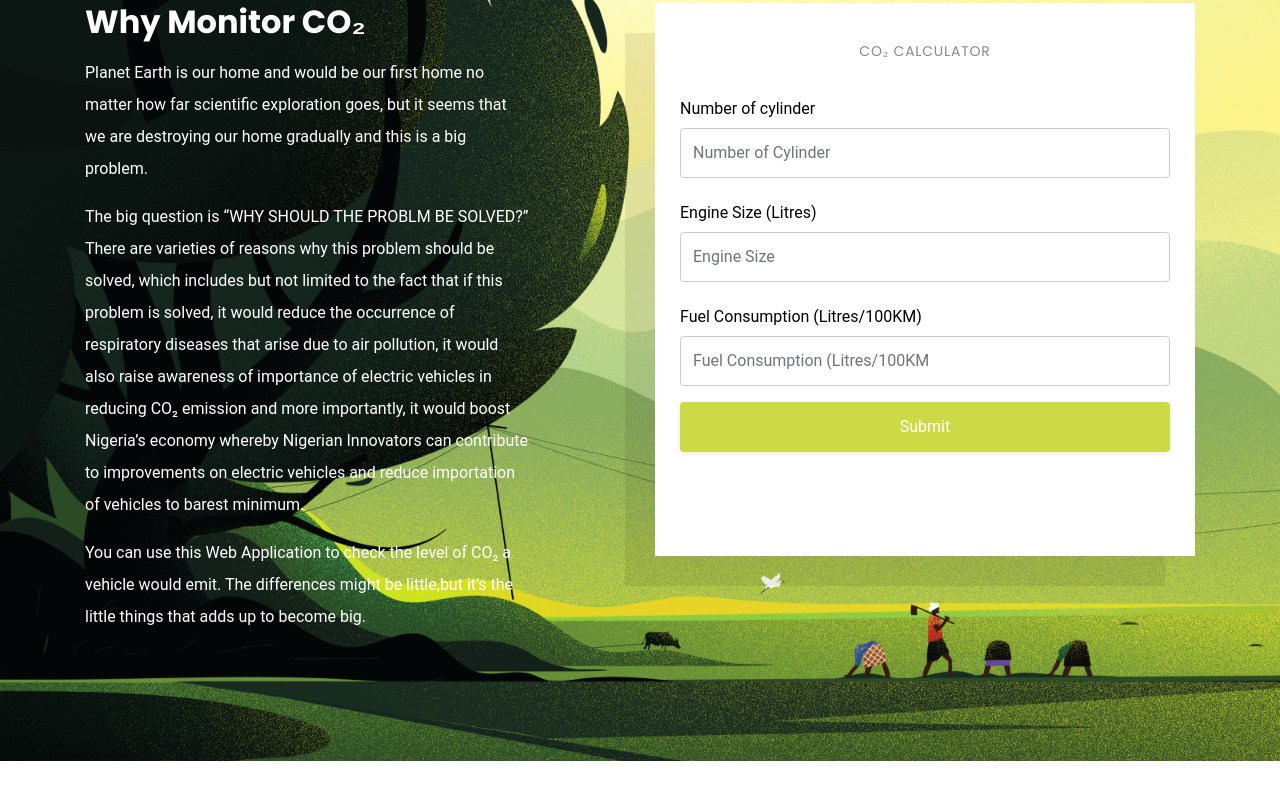
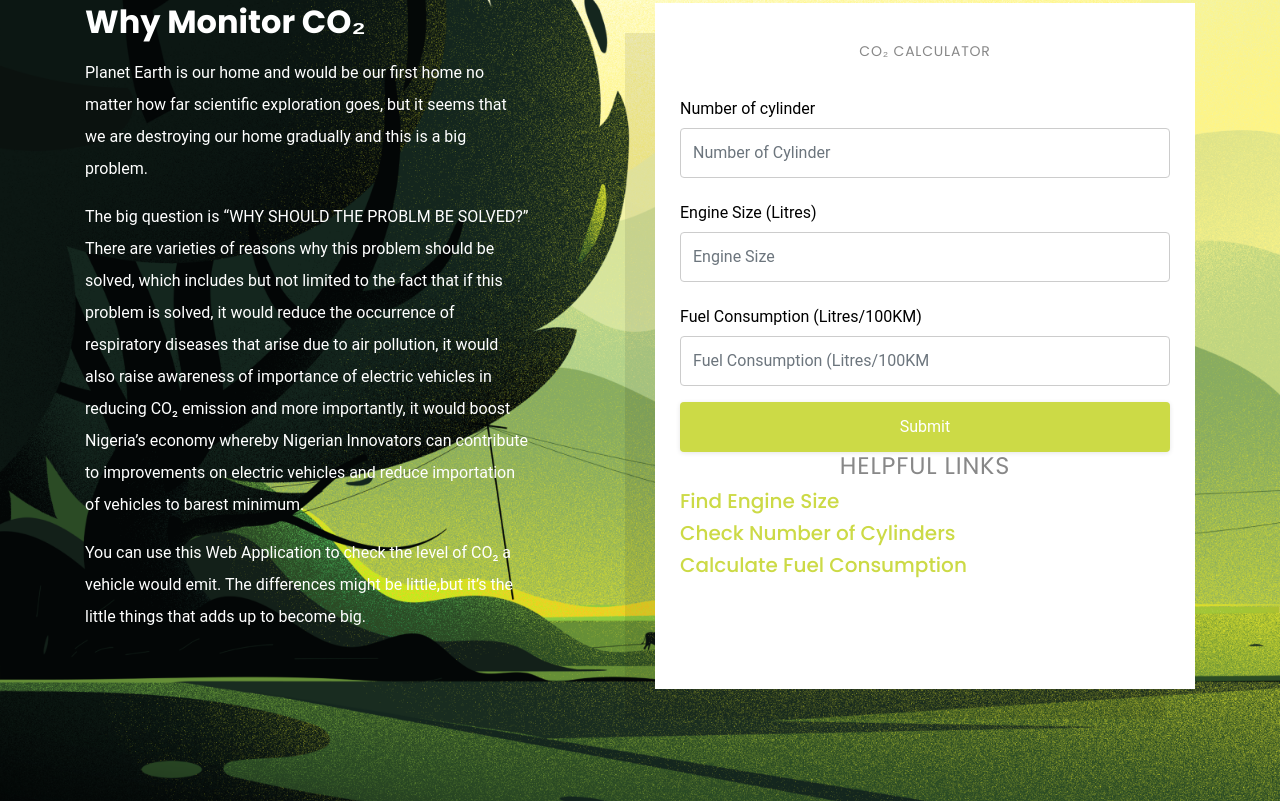
Before and after one commit to msughterA/dsn, a Django app: page / in a window 1280 px wide. Shown: the part 109-910 px from the top of the page. Before the commit the page ends 870 px from the top, so only its background shows below. Run offline with Django 3.2, Linux system fonts and the light colour scheme; some libraries are stand-ins or nearby versions.

Commit message:
fixed index.html file

```diff
--- a/carbon_calculator/templates/carbon_calculator/index.html
+++ b/carbon_calculator/templates/carbon_calculator/index.html
@@ -49,19 +49,40 @@
                  <div class="row mb-3">
                 <div class="col-md-12 form-group">
                   <label for="Number of cylinder<" class="col-form-label">Number of cylinder</label>
-                  <input type="Number" class="form-control" name="Number of cylinder" id="Number of cylinder" placeholder="Number of Cylinder" required="required">
+                  <input type="Number" class="form-control" min="1" step="1" name="Number of cylinder" id="Number of cylinder" placeholder="Number of Cylinder" required="required">
                 </div>
 
                 <div class="col-md-12 form-group">
                   <label for="name" class="col-form-label">Engine Size (Litres)</label>
-                  <input type="Number" class="form-control" name="Engine Size" id="Number of cylinder" placeholder="Engine Size" required="required">
+    <input type="Number" class="form-control" min="0.01" step="0.01" name="Engine Size" id="Number of cylinder" placeholder="Engine Size" required="required">
                 </div>
 				<div class="col-md-12 form-group">
                   <label for="name" class="col-form-label">Fuel Consumption (Litres/100KM)</label>
-                  <input type="Number" class="form-control" name="Fuel Consumption" id="Fuel Consumption" placeholder="Fuel Consumption (Litres/100KM" required="required">
+                  <input type="Number" class="form-control" min="0.01" step="0.01" name="Fuel Consumption" id="Fuel Consumption" placeholder="Fuel Consumption (Litres/100KM" required="required">
                 </div>
                 <div class="col-md-12">
                   <input type="submit" value="Submit"  class="btn btn-block btn-primary rounded-0 py-2 px-4">
+                  <div class="row-mb-8">
+
+           <h4 style="text-align:center;" class="heading">Helpful Links</h4>
+      <h5 style="text-align:left;">
+      <a href="https://itstillruns.com/check-engine-size-6464582.html"
+       target="_blank">
+        Find Engine Size
+      </a></h5>
+      <h5 style="text-align:left;">
+      <a href="https://itstillruns.com/determine-many-cylinders-3374.html"
+       target="_blank">
+         Check Number of Cylinders
+      </a></h5>
+
+      <h5 style="text-align:left;">
+      <a href="https://www.care4air.org/doing-your-bit/how-to-calculate-your-fuel-consumption/"
+       target="_blank">
+      Calculate Fuel Consumption
+      </a>
+      </h5>
+        </div>
                 </div>
               </div>
             </form>
--- a/carbon_calculator/templates/carbon_calculator/submit.html
+++ b/carbon_calculator/templates/carbon_calculator/submit.html
@@ -38,9 +38,9 @@
         <div class="col-md-6">
           <div class="box">
 
-            <h2 class="heading">{{ emission }}</h2><!-- This is where the final result woul be-->
-            {% if emission > threshold %}
-            <h4>These vehicle's emission has passed the allowed Threshold</h4>
+            <h2 class="heading">{{ emission }}</h2>
+            {% if is_allowed %}
+                <p>These vehicle's emission is above the allowed Threshold</p>
             {% endif %}
 			<form class="mb-5" action="{% url 'home' %}" >
               <div class="col-md-12">
--- a/carbon_calculator/views.py
+++ b/carbon_calculator/views.py
@@ -32,8 +32,11 @@ def result(request):
 	model=pickle.load(open(MODEL_PATH,'rb'))
 	#make the prediction
 	prediction=model.predict(data)
-	#lets print our prediction out to the screen
-	#print(prediction[0])
+	if prediction[0]>THRESHOLD:
+		is_allowed=True
+	else:
+		is_allowed=False
+	print(is_allowed)
 	#print(request.POST['Engine Size'])
-	context={'emission':f'{math.ceil(prediction[0])}g/km','threshold':THRESHOLD}
+	context={'emission':f'{math.ceil(prediction[0])}g/km','is_allowed':is_allowed}
 	return render(request,'carbon_calculator/submit.html',context)
--- a/templates/carbon_calculator/submit.html
+++ b/templates/carbon_calculator/submit.html
@@ -38,9 +38,9 @@
         <div class="col-md-6">
           <div class="box">
 
-            <h2 class="heading">{{ emission }}</h2><!-- This is where the final result woul be-->
-            {% if emission > threshold %}
-            <h4>These vehicle's emission has passed the allowed Threshold</h4>
+            <h2 class="heading">{{ emission }}</h2>
+            {% if is_allowed %}
+                <p>These vehicle's emission is above the allowed Threshold</p>
             {% endif %}
 			<form class="mb-5" action="{% url 'home' %}" >
               <div class="col-md-12">
```
Also changed, not shown: templates/carbon_calculator/index.html (+24 -3 lines).
